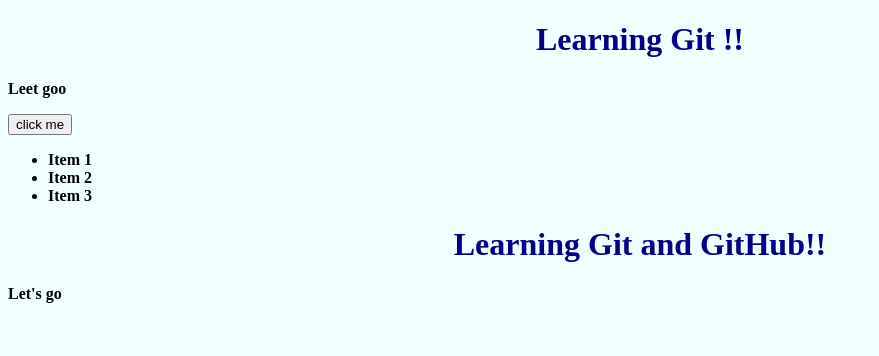
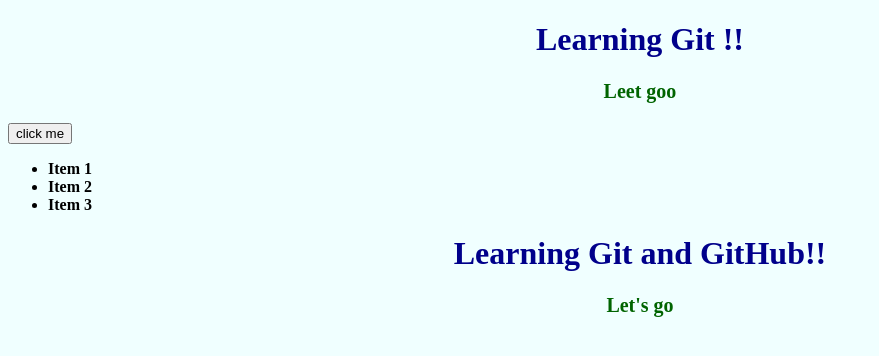
Before and after one commit to neerajcoder1/What-is-git, a plain HTML site: page index.html in a window 1280 px wide. Shown: the whole page, without its empty margins (0-879 px from the left). Drawn offline with Linux system fonts and the light colour scheme.

```diff
--- a/style.css
+++ b/style.css
@@ -6,3 +6,8 @@ h1{
     color: darkblue;
     text-align: center;
 }
+p{
+    color: darkgreen;
+    font-size: 20px;
+    text-align: center;
+}
```
Also changed, not shown: 1 other file.
